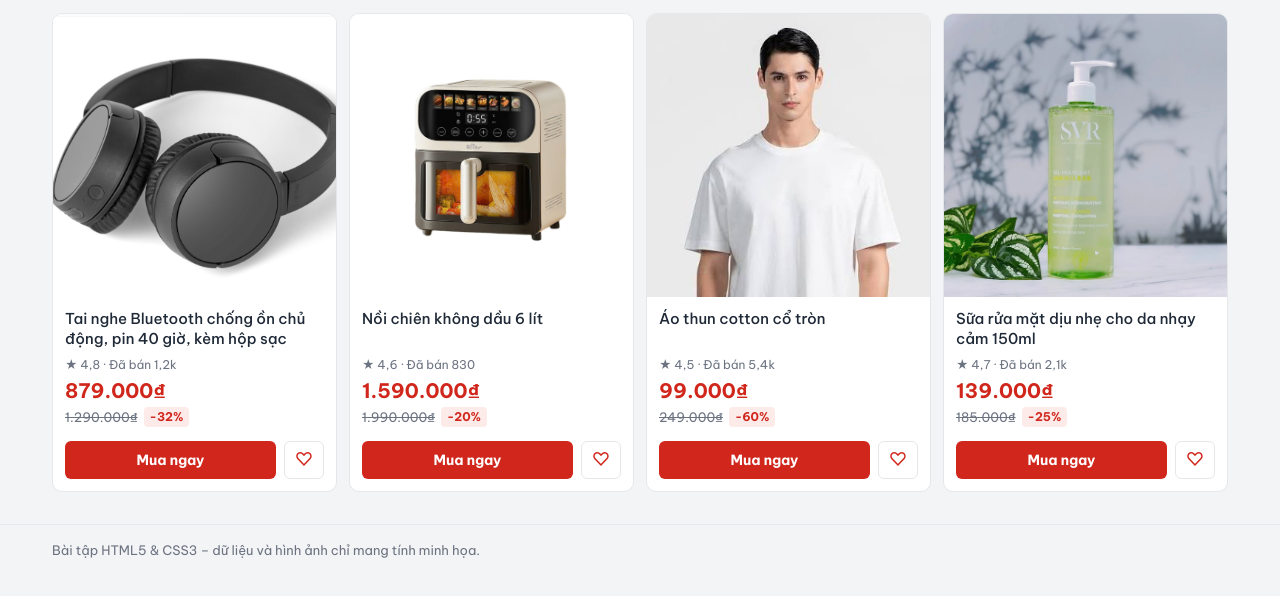
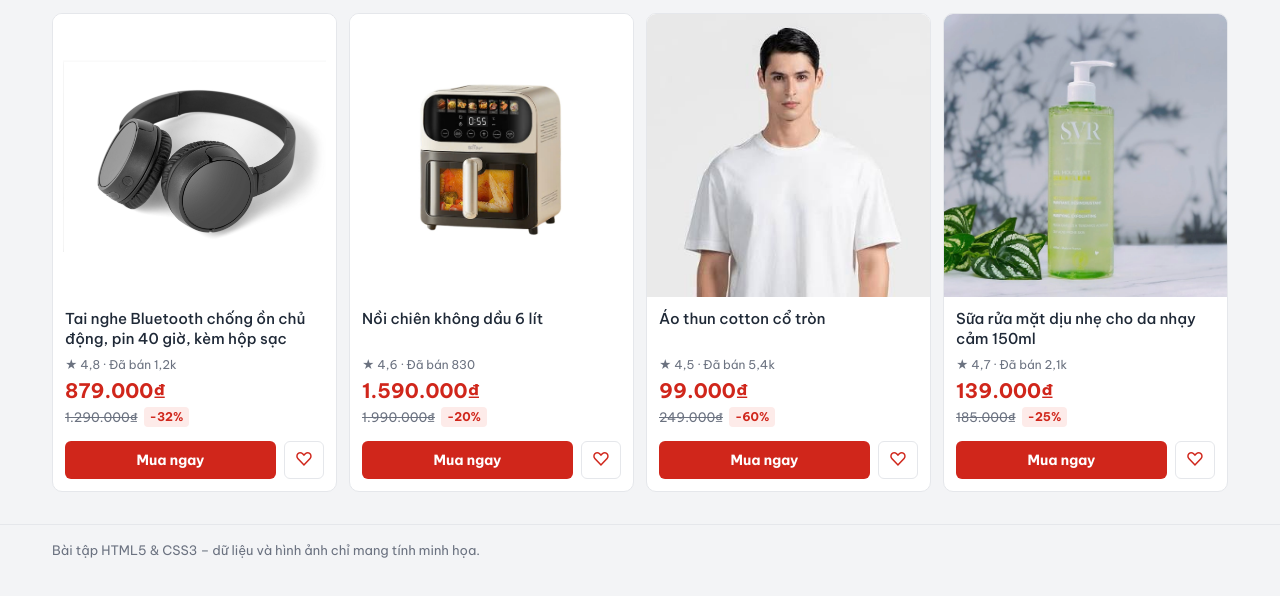
Before and after one commit to thangpham2202/ecommerce-ui-improvement, a plain HTML site: page index.html in a window 1280 px wide. Shown: the part 132-728 px from the top of the page. Drawn offline with Linux system fonts and the light colour scheme.

Commit message:
Modify styles for product cards and images
Updated background color and added specific styles for product images based on their source. Adjusted object-fit and padding for better presentation.

```diff
--- a/css/style.css
+++ b/css/style.css
@@ -82,15 +82,27 @@ img { display: block; max-width: 100%; height: auto; }
   aspect-ratio: 1 / 1;
   min-height: 0;
   overflow: hidden;
-  background: #f8f9fa;
+  background: #ffffff;
 }
 
 .product-card__media img {
   width: 100%;
   height: 100%;
+  display: block;
+}
+
+/* 1. Tai nghe & Nồi chiên: Giữ trọn vẹn sản phẩm không bị cắt quai/góc */
+.product-card__media img[src*="tai-nghe"],
+.product-card__media img[src*="noi-chien"] {
+  object-fit: contain;
+  padding: 10px;
+}
+
+/* 2. Áo thun & Sữa rửa mặt: Tràn khung vuông, giữ trọn mặt người mẫu từ đỉnh đầu */
+.product-card__media img[src*="ao-thun"],
+.product-card__media img[src*="sua-rua-mat"] {
   object-fit: cover;
-  object-position: top;                   /* ĐÃ ĐỔI THÀNH TOP ĐỂ LẤY ĐẦU NGƯỜI MẪU */
-  display: block;
+  object-position: top center;
 }
 
 .product-card__body {
```
